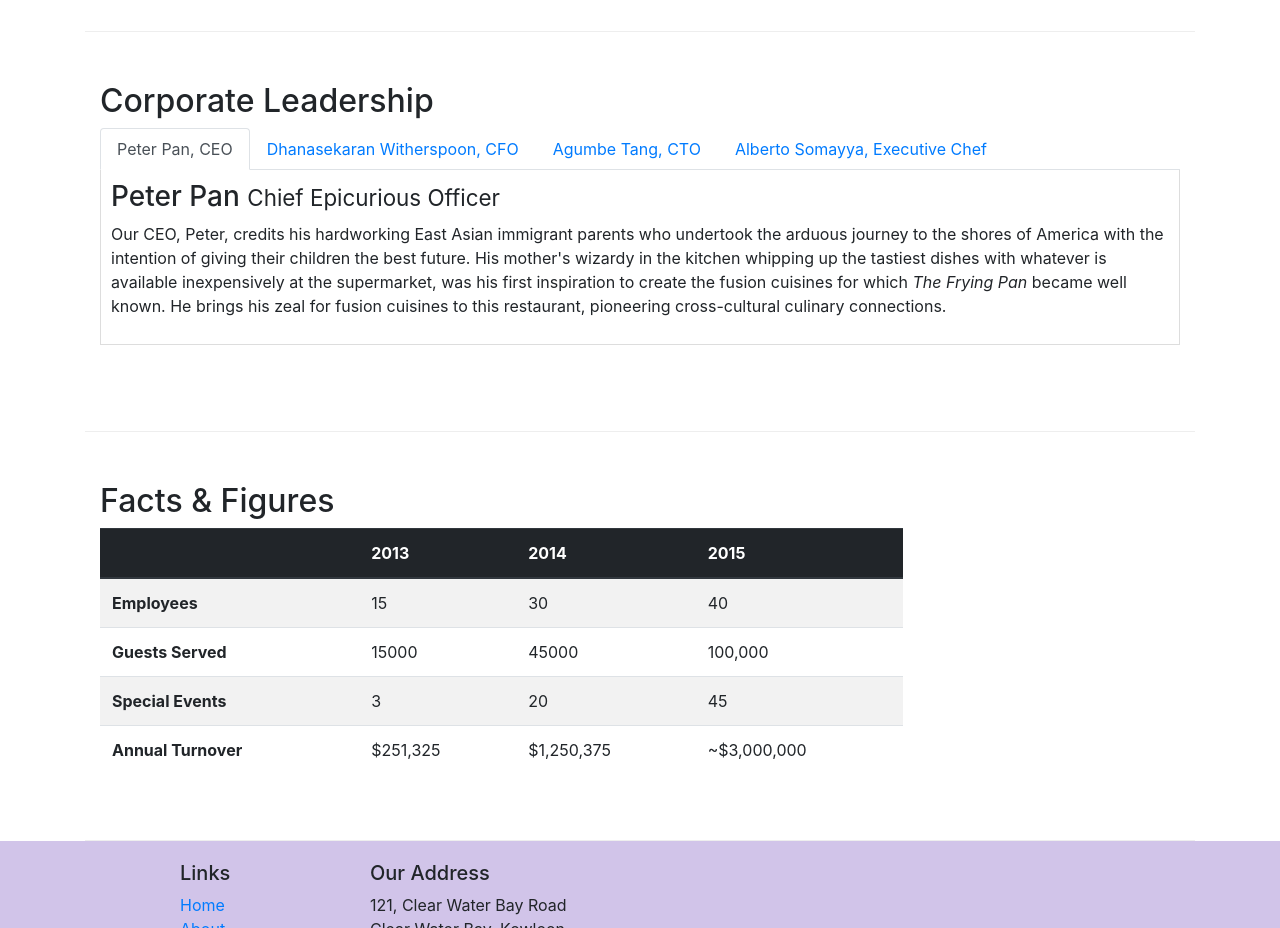
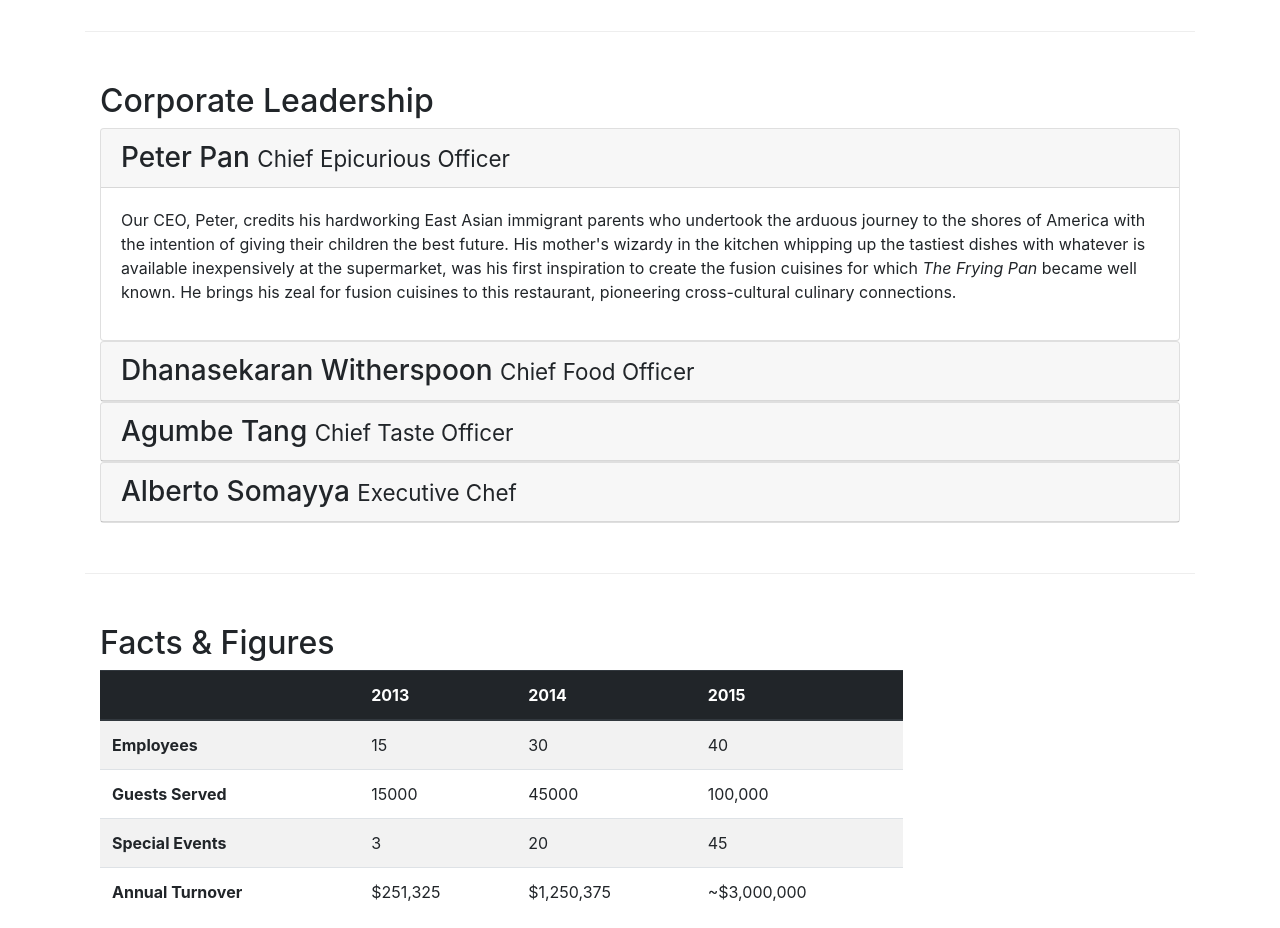
Before and after one commit to munikarmanish/coursera-bootstrap-confusion, a website: page aboutus.html in a window 1280 px wide. Shown: the part 940-1868 px from the top of the page. Drawn offline with nearby package versions, Linux system fonts and the light colour scheme.

Commit message:
completed exercise: accordion

```diff
--- a/aboutus.html
+++ b/aboutus.html
@@ -126,64 +126,85 @@
       <div class="col-12">
         <h2>Corporate Leadership</h2>
 
-        <ul class="nav nav-tabs">
-          <li class="nav-item">
-            <a href="#peter" class="nav-link active" role="tab" data-toggle="tab">Peter Pan, CEO</a>
-          </li>
-          <li class="nav-item">
-            <a href="#dhanasekaran" class="nav-link" role="tab" data-toggle="tab">Dhanasekaran Witherspoon, CFO</a>
-          </li>
-          <li class="nav-item">
-            <a href="#agumbe" class="nav-link" role="tab" data-toggle="tab">Agumbe Tang, CTO</a>
-          </li>
-          <li class="nav-item">
-            <a href="#alberto" class="nav-link" role="tab" data-toggle="tab">Alberto Somayya, Executive Chef</a>
-          </li>
-        </ul>
-
-        <div class="tab-content">
-          <div class="tab-pane fade show active" role="tabpanel" id="peter">
-            <h3>Peter Pan
+        <div id="accordion">
+          <div class="card">
+            <a data-toggle="collapse" data-target="#peter">
+              <div class="card-header" id="peter-head">
+                <h3 class="mb-0">
+                  Peter Pan
                   <small>Chief Epicurious Officer</small>
                 </h3>
-            <p class="d-none d-sm-block">Our CEO, Peter, credits his hardworking East Asian immigrant parents who undertook the arduous journey to the
-              shores of America with the intention of giving their children the best future. His mother's wizardy in the
-              kitchen whipping up the tastiest dishes with whatever is available inexpensively at the supermarket, was his
-              first inspiration to create the fusion cuisines for which
+              </div>
+            </a>
+            <div class="collapse show" id="peter" data-parent="#accordion">
+              <div class="card-body">
+                <p class="d-none d-sm-block">Our CEO, Peter, credits his hardworking East Asian immigrant parents who undertook the arduous journey to
+                  the shores of America with the intention of giving their children the best future. His mother's wizardy
+                  in the kitchen whipping up the tastiest dishes with whatever is available inexpensively at the supermarket,
+                  was his first inspiration to create the fusion cuisines for which
                   <em>The Frying Pan</em> became well known. He brings his zeal for fusion cuisines to this restaurant, pioneering
                   cross-cultural culinary connections.</p>
               </div>
+            </div>
+          </div>
 
-          <div class="tab-pane fade" role="tabpanel" id="dhanasekaran">
-            <h3>Dhanasekaran Witherspoon
+          <div class="card">
+            <div class="card-header" id="dhanasekaran-head">
+              <a data-toggle="collapse" data-target="#dhanasekaran">
+                <h3 class="mb-0">
+                  Dhanasekaran Witherspoon
                   <small>Chief Food Officer</small>
                 </h3>
-            <p class="d-none d-sm-block">Our CFO, Danny, as he is affectionately referred to by his colleagues, comes from a long established family tradition
-              in farming and produce. His experiences growing up on a farm in the Australian outback gave him great appreciation
-              for varieties of food sources. As he puts it in his own words,
+              </a>
+            </div>
+            <div class="collapse" id="dhanasekaran" data-parent="#accordion">
+              <div class="card-body">
+                <p class="d-none d-sm-block">Our CFO, Danny, as he is affectionately referred to by his colleagues, comes from a long established family
+                  tradition in farming and produce. His experiences growing up on a farm in the Australian outback gave him
+                  great appreciation for varieties of food sources. As he puts it in his own words,
                   <em>Everything that runs, wins, and everything that stays, pays!</em>
                 </p>
               </div>
+            </div>
+          </div>
 
-          <div class="tab-pane fade" role="tabpanel" id="agumbe">
-            <h3>Agumbe Tang
+          <div class="card">
+            <div class="card-header" id="agumbe-head">
+              <a data-toggle="collapse" data-target="#agumbe">
+                <h3 class="mb-0">
+                  Agumbe Tang
                   <small>Chief Taste Officer</small>
                 </h3>
-            <p class="d-none d-sm-block">Blessed with the most discerning gustatory sense, Agumbe, our CTO, personally ensures that every dish that we
-              serve meets his exacting tastes. Our chefs dread the tongue lashing that ensues if their dish does not meet
-              his exacting standards. He lives by his motto,
+              </a>
+            </div>
+            <div class="collapse" id="agumbe" data-parent="#accordion">
+              <div class="card-body">
+                <p class="d-none d-sm-block">Blessed with the most discerning gustatory sense, Agumbe, our CTO, personally ensures that every dish that
+                  we serve meets his exacting tastes. Our chefs dread the tongue lashing that ensues if their dish does not
+                  meet his exacting standards. He lives by his motto,
                   <em>You click only if you survive my lick.</em>
                 </p>
               </div>
+            </div>
+          </div>
 
-          <div class="tab-pane fade" role="tabpanel" id="alberto">
-            <h3>Alberto Somayya
+          <div class="card">
+            <div class="card-header" id="alberto-head">
+              <a data-toggle="collapse" data-target="#alberto">
+                <h3 class="mb-0">
+                  Alberto Somayya
                   <small>Executive Chef</small>
                 </h3>
+              </a>
+            </div>
+            <div class="collapse" id="alberto" data-parent="#accordion">
+              <div class="card-body">
                 <p class="d-none d-sm-block">Award winning three-star Michelin chef with wide International experience having worked closely with whos-who
                   in the culinary world, he specializes in creating mouthwatering Indo-Italian fusion experiences. He says,
                   <em>Put together the cuisines from the two craziest cultures, and you get a winning hit! Amma Mia!</em>
                 </p>
+              </div>
+            </div>
           </div>
 
         </div>
```
Lines whose indentation alone changed are shown as unchanged.
